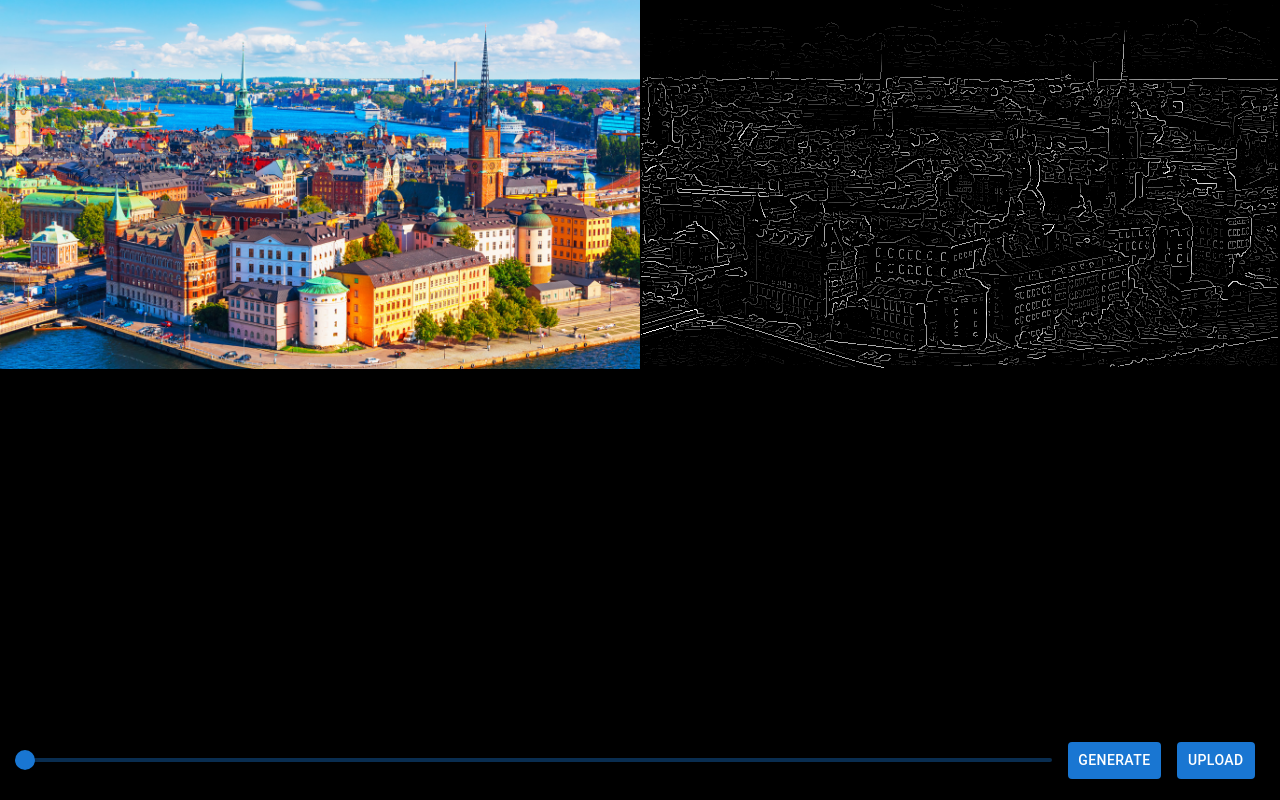
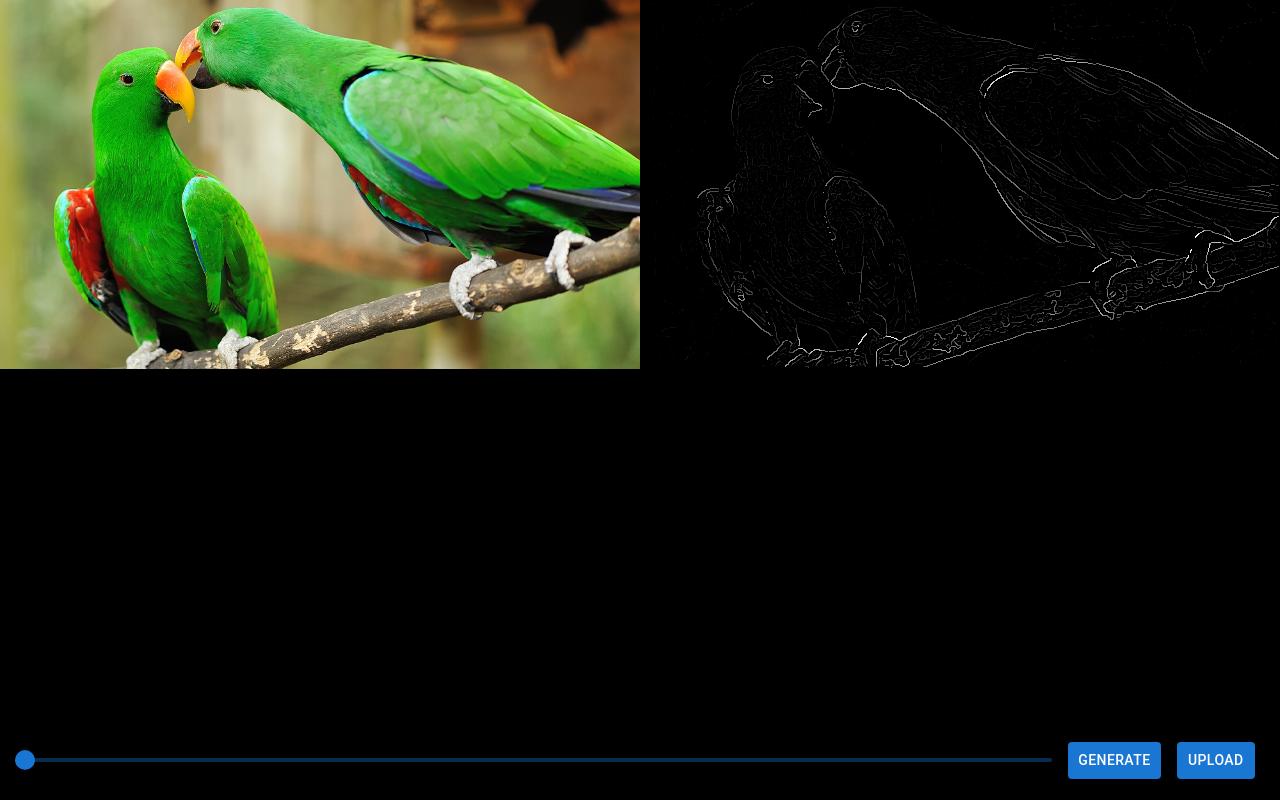
Before and after one commit to will-em/line-detection, a React (Create React App) app: page / in a window 1280 px wide. Built offline with nearby package versions, Linux system fonts and the light colour scheme.

Commit message:
Use sobel operators

```diff
--- a/src/Canvas.js
+++ b/src/Canvas.js
@@ -30,7 +30,7 @@ function Canvas({variance, uploadedImage, generate, setGenerate}) {
     useEffect(() => {
         if(!uploadedImage){
             var imageObj = new Image();
-            imageObj.src = require('./Images/stockholm.jpeg');
+            imageObj.src = require('./Images/parrot.jpeg');
             imageObj.onload = () => setImage(imageObj);
         }
     }, []);
@@ -66,14 +66,13 @@ function Canvas({variance, uploadedImage, generate, setGenerate}) {
             console.timeEnd("Blur")
             // Edge detection
 
-            /* SOBEL
+           //  SOBEL
             const kernel_x = [[1, 0, -1], [2, 0, -2], [1, 0, -1]];
             const kernel_y = [[1, 2, 1], [0, 0, 0], [-1, -2, -1]];
-            */
-
+            /*
             const kernel_x = [[1, 0, -1], [1, 0, -1], [1, 0, -1]];
             const kernel_y = [[1, 1, 1], [0, 0, 0], [-1, -1, -1]];
-
+            */
             let G_x = convolve2d(kernel_x, mat);
             let G_y = convolve2d(kernel_y, mat);
 
--- a/src/GaussianBlur.js
+++ b/src/GaussianBlur.js
@@ -8,6 +8,7 @@ export const gaussianMask = t => {
     // Calculate
     let std_dev = Math.sqrt(t);
     let size = Math.ceil(6 * std_dev);
+    //let size = 5;
     if(size % 2 === 0)
         size++;
 
```
